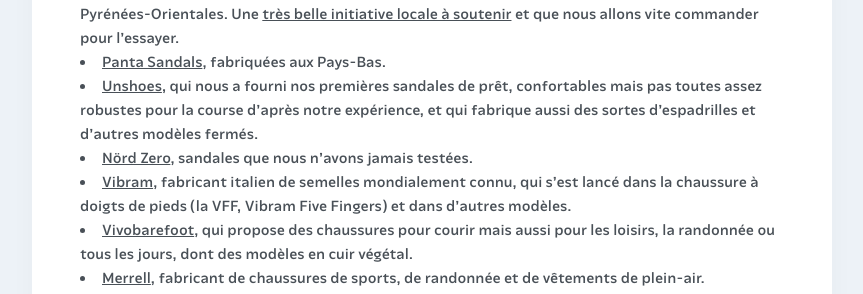
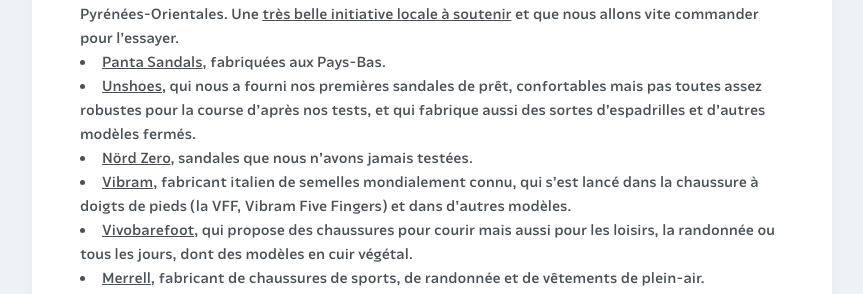
Before and after one commit to courirpaleo/courirpaleo.github.io, a Jekyll site: the page built from _pages/ressources.md, in a window 1280 px wide and 900 px high, scrolled down 9076 px. Shown: the part 185-479 px from the top of the window, without its empty margins (208-1071 px from the left). Built offline with Jekyll 4.4.1, drawn with Linux system fonts in a browser that asks for light colours; some web fonts are replaced.

Commit message:
Update ressources.md

```diff
--- a/_pages/ressources.md
+++ b/_pages/ressources.md
@@ -100,7 +100,7 @@
 Les autres principales marques&nbsp;:
 - [Kimana](https://dis-leur.fr/pyrenees-orientales-kimana-sandale-minimaliste-qui-marche-dans-vos-pas), la petite dernière, sandale fabriquée sur-mesure avec passion par Laura Kollaard dans les Pyrénées-Orientales. Une [très belle initiative locale à soutenir](https://www.kisskissbankbank.com/fr/projects/kimana) et que nous allons vite commander pour l'essayer.
 - [Panta Sandals](https://pantasandals.com/fr), fabriquées aux Pays-Bas.
-- [Unshoes](https://www.unshoesusa.com), qui nous a fourni nos premières sandales de prêt, confortables mais pas toutes assez robustes pour la course d'après notre expérience, et qui fabrique aussi des sortes d'espadrilles et d'autres modèles fermés.
+- [Unshoes](https://www.unshoesusa.com), qui nous a fourni nos premières sandales de prêt, confortables mais pas toutes assez robustes pour la course d'après nos tests, et qui fabrique aussi des sortes d'espadrilles et d'autres modèles fermés.
 - [Nörd Zero](https://nordrepublic.com/fr/produit/sandales-minimalistes-nord-zero), sandales que nous n'avons jamais testées.
 - [Vibram](https://www.vibram.fr), fabricant italien de semelles mondialement connu, qui s'est lancé dans la chaussure à doigts de pieds (la VFF, Vibram Five Fingers) et dans d'autres modèles.
 - [Vivobarefoot](https://www.vivobarefoot.com/eu), qui propose des chaussures pour courir mais aussi pour les loisirs, la randonnée ou tous les jours, dont des modèles en cuir végétal.
```
